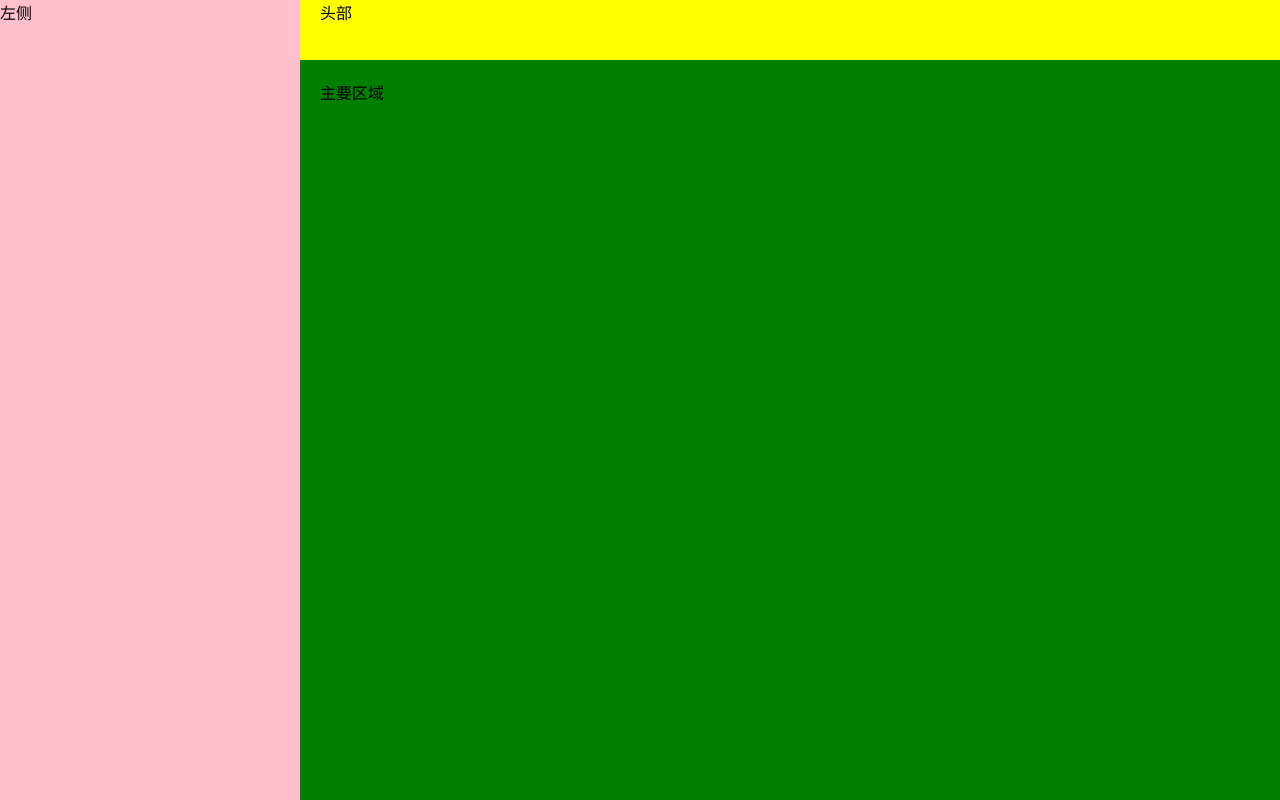
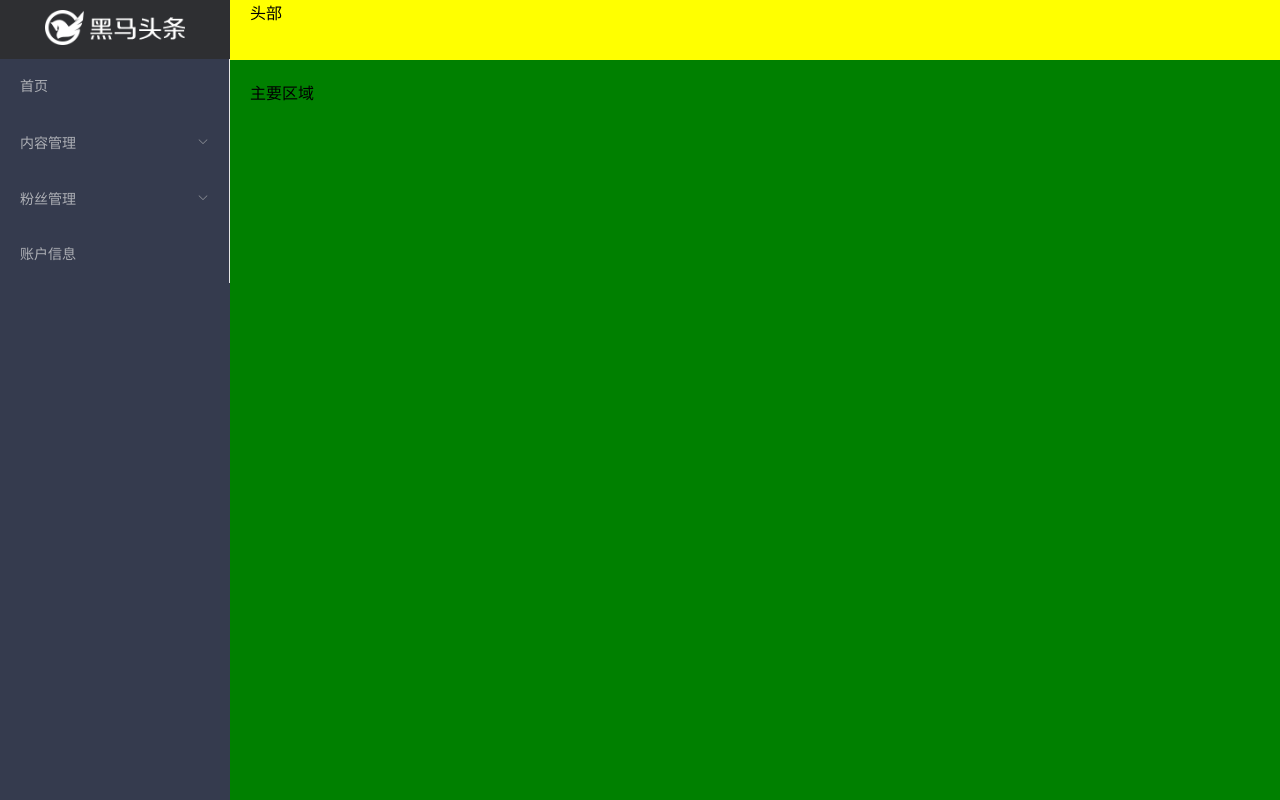
Before and after one commit to huangzibo-github/togiao-pc, a Vue app: page /#/home in a window 1280 px wide. Built offline with nearby package versions, Linux system fonts and the light colour scheme.

Commit message:
黑马头条PC-主页模块-页面布局-左侧导航菜单

```diff
--- /dev/null
+++ b/src/components/home/layout-aside.vue
@@ -0,0 +1,50 @@
+<template>
+    <div class="layout-aside">
+        <div class="title">
+            <img src="../../assets/img/logo_admin.png" alt="">
+        </div>
+        <el-menu background-color="#353b4e" text-color="#adafb5" active-text-color="#ffd04b">
+            <!-- 左侧导航栏 -->
+            <el-menu-item>首页</el-menu-item>
+            <!-- 二级导航 -->
+            <el-submenu>
+                <!-- 具名插槽 -->
+                <span slot='title'>内容管理</span>
+                <el-menu-item>发布内容</el-menu-item>
+                <el-menu-item>内容列表</el-menu-item>
+                <el-menu-item>评论列表</el-menu-item>
+                <el-menu-item>素材管理</el-menu-item>
+            </el-submenu>
+            <el-submenu>
+                <span slot='title'>粉丝管理</span>
+                <el-menu-item>图文数据</el-menu-item>
+                <el-menu-item>粉丝画像</el-menu-item>
+                <el-menu-item>粉丝概况</el-menu-item>
+                <el-menu-item>粉丝列表</el-menu-item>
+            </el-submenu>
+            <el-menu-item>账户信息</el-menu-item>
+        </el-menu>
+    </div>
+
+</template>
+
+<script>
+export default {
+
+}
+</script>
+
+<style lang='less' scoped>
+    .layout-aside {
+        width: 230px;
+        .title {
+            text-align: center;
+            background-color: #2e2f32;
+            padding: 10px 0;
+            img {
+                height: 35px;
+            }
+        }
+
+    }
+</style>
--- a/src/views/Home/index.vue
+++ b/src/views/Home/index.vue
@@ -2,7 +2,9 @@
     <div class="home">
         <el-container>
             <!-- 左右布局 -->
-            <el-aside class="aside">左侧</el-aside>
+            <el-aside style="background-color:#353b4e;height:100vh;width:230px">
+                <layout-aside></layout-aside>
+            </el-aside>
             <el-container>
                 <!-- 上下布局 -->
                 <el-header class="header">头部</el-header>
@@ -13,18 +15,16 @@
 </template>
 
 <script>
+import layoutAside from '../../components/home/layout-aside.vue'
 export default {
-
+  components: {
+    'layout-aside': layoutAside
+  }
 }
 </script>
 
 <style lang="less" scoped>
     .home {
-        .aside {
-            background-color: pink;
-            height: 100vh;
-        }
-
         .header {
             background-color: yellow;
         }
```
Also changed, not shown: 1 other file (tests, documents, lock files or other folders).
